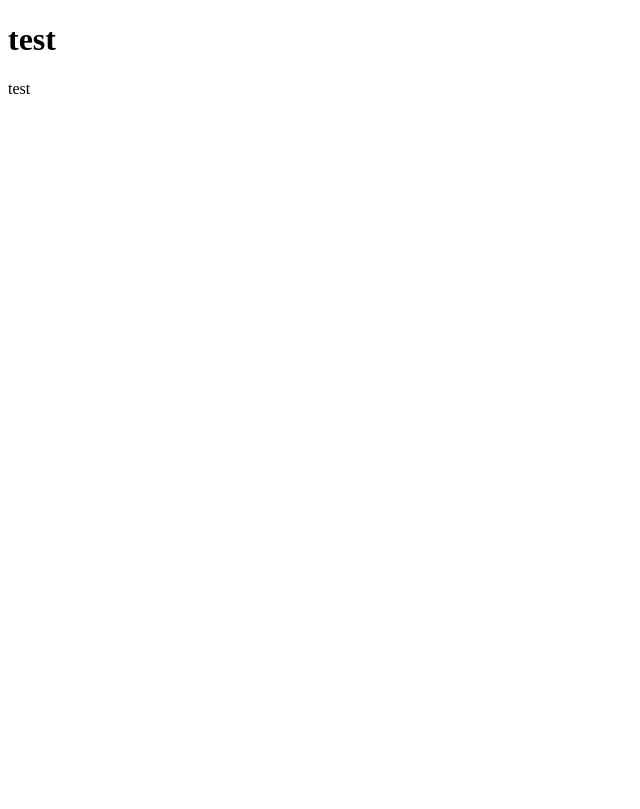
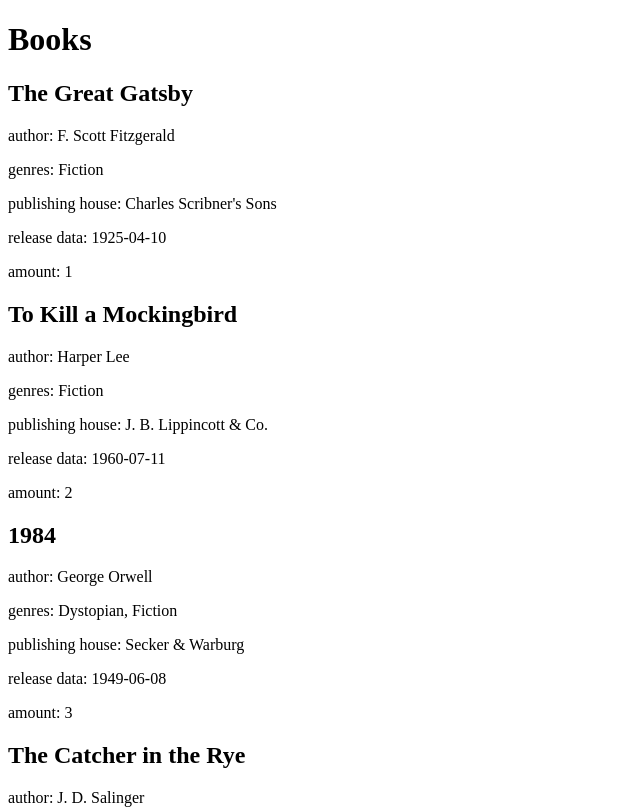
Before and after one commit to lukasmiljic/Internship-14-Knjiznica, a React (Vite) app: page / in a window 1280 px wide. Shown: the top 809 px of the page, without its empty margins (0-640 px from the left). Built offline with nearby package versions, Linux system fonts and the light colour scheme.

Commit message:
display all the book info

```diff
--- a/src/App.jsx
+++ b/src/App.jsx
@@ -1,10 +1,18 @@
 import "./App.css";
-import Book from "./components/Book";
-import { book } from "./data";
+import Book from "./components/Book.jsx";
+import books from "./bookData.js";
 
-
-function App() {
-  return <Book title={book.Title} author={book.Author} />;
-}
+const App = () => {
+  return (
+    <>
+      <h1>Books</h1>
+      <div>
+        {books.map((book, index) => (
+          <Book index={index} key={index} {...book} />
+        ))}
+      </div>
+    </>
+  );
+};
 
 export default App;
--- a/src/data.js
+++ b/src/bookData.js
@@ -1,13 +1,3 @@
-export const book = {
-  Title: "test",
-  Author: "test",
-  CoverArt: "",
-  PublishingHouse: "",
-  ReleaseDate: "",
-  Genre: "",
-  Amount: "",
-};
-
 const books = [
   {
     Title: "The Great Gatsby",
@@ -172,3 +162,5 @@
     Amount: 9,
   },
 ];
+
+export default books;
--- a/src/components/Book.jsx
+++ b/src/components/Book.jsx
@@ -1,8 +1,17 @@
-const Book = (prompts) => {
+const Book = (props) => {
+  const { index, Title, Author, Genre, PublishingHouse, ReleaseDate, Amount } =
+    props;
+
   return (
     <>
-      <h1>{prompts.title}</h1>
-      <p>{prompts.author}</p>
+      <div className="book-card" id={`book-${index}`}>
+        <h2>{Title}</h2>
+        <p>author: {Author}</p>
+        <p>genres: {Genre.join(", ")}</p>
+        <p>publishing house: {PublishingHouse}</p>
+        <p>release data: {ReleaseDate}</p>
+        <p>amount: {Amount}</p>
+      </div>
     </>
   );
 };
```
